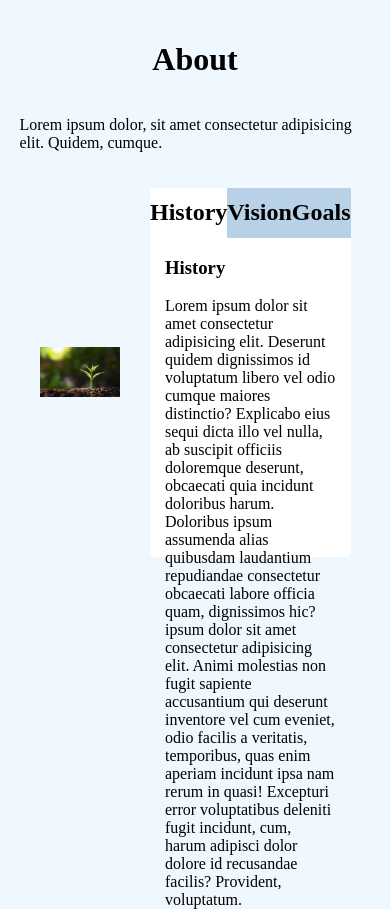
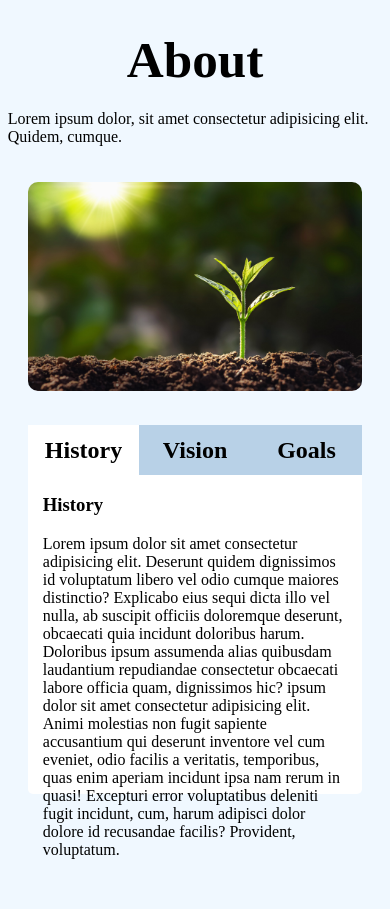
Before and after one commit to Kkebuka/about-paage, a plain HTML site: page index.html in a window 390 px wide. After the commit the page ends 859 px from the top, so only its background shows below. Drawn offline with Linux system fonts and the light colour scheme.

Commit message:
queries added

```diff
--- a/styles.css
+++ b/styles.css
@@ -4,7 +4,7 @@
 
 body {
     margin: 0px;
-    padding: 20px 5%;
+    padding: 10px 2%;
     background-color: aliceblue;
 }
 
@@ -29,9 +29,19 @@ body {
     gap: 30px;
     padding: 20px;
 }
+h1{
+    font-size: 3.2rem;
+    margin-top: 20px;
+    margin-bottom: 5px;
+}
 h2{
     text-align: center;
     margin: 0px;
+    width: 100%;
+    height: 100%;
+    display: flex;
+    align-items: center;
+    justify-content: center;
 }
 .text-con{
     width: 100%;
@@ -45,14 +55,9 @@ h2{
     grid-template-columns: 1fr 1fr 1fr;
     grid-template-rows: auto;
 }
-.image-con {
-    display: flex;
-    justify-content: center;
-    align-items: center;
-}
 img{
     width: 100%;
-    border-radius: 10spx;
+    border-radius: 10px;
 }
 /* .vision-stat, .goals-stat { */
     /* display: none; */
@@ -89,3 +94,15 @@ a:visited {
 .newstat-prop {
     display: none;
 }
+
+@media (max-width: 950px) {
+    .container {
+        width: 100%;
+        height: auto;
+        display: grid;
+        grid-template-columns: auto;
+        grid-template-rows: auto auto ;
+        gap: 30px;
+        padding: 20px;
+    }
+}
```
